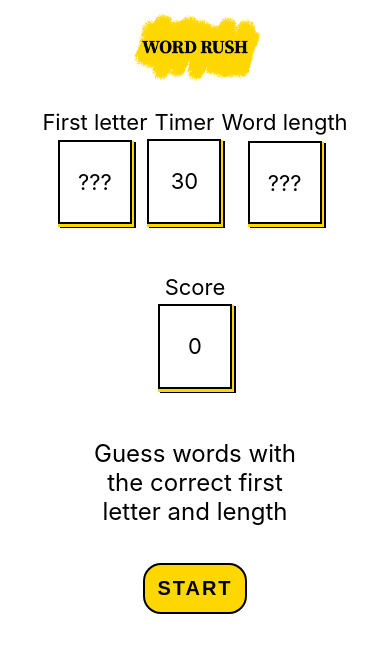
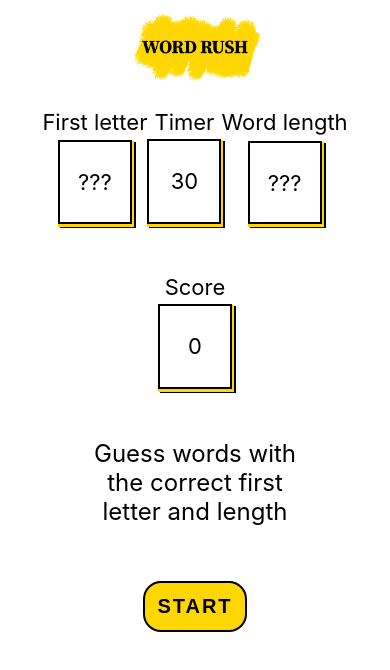
Before and after one commit to dougbostick/word_game, a React (Create React App) app: page / in a window 390 px wide. Shown: the top 670 px of the page. Built offline with nearby package versions, Linux system fonts and the light colour scheme; the HTML template or start-up script is replaced by a standard one.

Commit message:
adjusting button for mobile

```diff
--- a/src/App.scss
+++ b/src/App.scss
@@ -249,10 +249,12 @@ ul {
 
 //max-width: 605px;
 @media (max-width: 600px) {
+  button {
+    margin-top: 18px;
+  }
   .mobile_btn {
     display: block;
     width: 40%;
-    margin-top: 18px;
   }
   .message {
     font-size: 24px;
```
